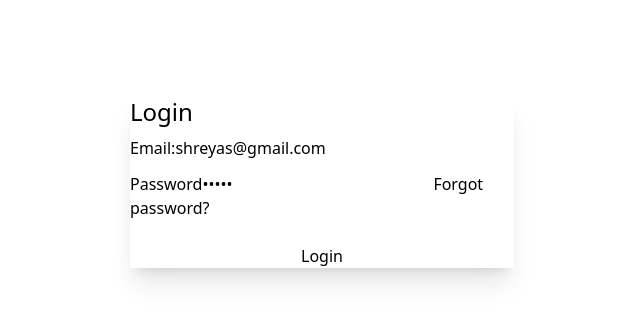
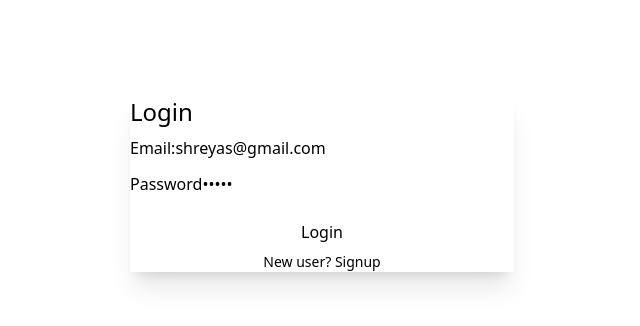
Before and after one commit to Shreyasdubeyy/MernPractice, a React (Vite) app in the folder Project/Frontend/: page /login in a window 1280 px wide. Shown: the top 326 px of the page, without its empty margins (318-958 px from the left). Built offline with nearby package versions, Linux system fonts and the light colour scheme.

Commit message:
Added a sign up page

```diff
--- a/Project/Frontend/src/components/Login.jsx
+++ b/Project/Frontend/src/components/Login.jsx
@@ -1,94 +1,186 @@
-import React from 'react'
-import {useState} from "react"
-import axios from "axios"
+import React, { useState } from 'react';
+import axios from 'axios';
 import { useDispatch } from 'react-redux';
-import { addUser } from "../utils/userSlice";
+import { addUser } from '../utils/userSlice';
 import { useNavigate } from 'react-router-dom';
 import { BASE_URL } from '../constants';
 
+const Login = () => {
+  const [mode, setMode] = useState("login");
 
+  const [firstName, setFirstName] = useState("");
+  const [age, setAge] = useState("");
 
-const Login = () => {
+  const [lastName, setLastName] = useState("");
+  const [email, setEmail] = useState("shreyas@gmail.com");
+  const [password, setPassword] = useState("12345");
 
-const [email,setEmail]=useState("shreyas@gmail.com");
-const [password,setPassword]=useState("12345");
+  const [errorMessage, setErrorMessage] = useState("");
 
-const[errorMessage,setErrorMessage]=useState("")
+  const dispatch = useDispatch();
+  const navigate = useNavigate();
 
-const dispatch=useDispatch()
-
-const navigate=useNavigate()
-
-const handleLogin=async()=>{
+  const handleLogin = async () => {
     try {
-    const res=await axios.post(
-      BASE_URL+"/login",
-    {
-      email,password
-    },{
-      withCredentials:true
-    })
-    console.log(res)
-    dispatch(addUser(res.data.user))
-    return navigate("/feed")
-
+      const res = await axios.post(
+        BASE_URL + "/login",
+        { email, password },
+        { withCredentials: true }
+      );
+      dispatch(addUser(res.data.user));
+      navigate("/feed");
 
     } catch (error) {
-    setErrorMessage(error?.response?.data)
-    console.log(error.message)
+      setErrorMessage(error?.response?.data);
     }
+  };
+
+  const handleSignup = async () => {
+    try {
+      const res = await axios.post(
+        BASE_URL + "/signUp",
+        { firstName, lastName, email, password,age},
+        { withCredentials: true }
+      );
+      dispatch(addUser(res.data.user));
+      navigate("/profile");
+
+    } catch (error) {
+      setErrorMessage(error?.response?.data);
     }
+  };
 
-
-  return  (
+  return (
     <div className="flex-grow flex justify-center bg-base-100 pt-24">
       <div className="card w-full max-w-sm shadow-xl bg-base-300">
         <div className="card-body">
+
           <h2 className="card-title justify-center text-2xl mb-2">
-            Login
+            {mode === "login" ? "Login" : "Signup"}
           </h2>
 
+
+          {mode === "login" && (
+            <>
               <div className="form-control">
-            <label className="label">
-              <span className="label-text">Email:</span>
-            </label>
+                <label className="label"><span className="label-text">Email:</span></label>
                 <input
                   type="email"
                   placeholder="email@example.com"
                   className="input input-bordered"
                   value={email}
-              onChange={(e)=>setEmail(e.target.value)}
+                  onChange={(e) => setEmail(e.target.value)}
                 />
               </div>
 
               <div className="form-control mt-3">
-            <label className="label">
-              <span className="label-text">Password</span>
-            </label>
+                <label className="label"><span className="label-text">Password</span></label>
                 <input
                   type="password"
                   placeholder="••••••••"
                   className="input input-bordered"
                   value={password}
-              onChange={(e)=>setPassword(e.target.value)}
+                  onChange={(e) => setPassword(e.target.value)}
                 />
-            <label className="label">
-              <a href="#" className="label-text-alt link link-hover">
-                Forgot password?
-              </a>
-            </label>
               </div>
+            </>
+          )}
+
+
+          {mode === "signup" && (
+            <>
+              <div className="form-control mt-3">
+                <label className="label"><span className="label-text">First Name</span></label>
+                <input
+                  type="text"
+                  className="input input-bordered"
+                  value={firstName}
+                  onChange={(e) => setFirstName(e.target.value)}
+                />
+              </div>
+
+              <div className="form-control mt-3">
+                <label className="label"><span className="label-text">Last Name</span></label>
+                <input
+                  type="text"
+                  className="input input-bordered"
+                  value={lastName}
+                  onChange={(e) => setLastName(e.target.value)}
+                />
+              </div>
+              <div className="form-control mt-3">
+                <label className="label"><span className="label-text">age</span></label>
+                <input
+                  type="text"
+                  className="input input-bordered"
+                  value={age}
+                  onChange={(e) => setAge(e.target.value)}
+                />
+              </div>
+              <div className="form-control mt-3">
+                <label className="label"><span className="label-text">Email</span></label>
+                <input
+                  type="email"
+                  className="input input-bordered"
+                  value={email}
+                  onChange={(e) => setEmail(e.target.value)}
+                />
+              </div>
+
+              <div className="form-control mt-3">
+                <label className="label"><span className="label-text">Password</span></label>
+                <input
+                  type="password"
+                  className="input input-bordered"
+                  value={password}
+                  onChange={(e) => setPassword(e.target.value)}
+                />
+              </div>
+            </>
+          )}
+
+          {/* ERROR */}
           <p className='text-red-500'>{errorMessage}</p>
-          <div className="form-control mt-5 flex justify-center ">
-           <button className="btn btn-primary w-20 mt-1 rounded-lg focus:outline-none focus:ring-2 focus:ring-primary focus:ring-offset-2"
-                   onClick={handleLogin}
+
+
+          <div className="form-control mt-5 flex justify-center">
+            <button
+              className="btn btn-primary w-20 mt-1"
+              onClick={mode === "login" ? handleLogin : handleSignup}
+            >
+              {mode === "login" ? "Login" : "Signup"}
+            </button>
+          </div>
+
+          {/* SWITCH MODE */}
+          <p className="text-center text-sm mt-2">
+            {mode === "login" ? (
+              <>
+                New user?{" "}
+                <span
+                  className="text-primary cursor-pointer"
+                  onClick={() => setMode("signup")}
+                >
+                  Signup
+                </span>
+              </>
+            ) : (
+              <>
+                Existing user?{" "}
+                <span
+                  className="text-primary cursor-pointer"
+                  onClick={() => setMode("login")}
                 >
                   Login
-            </button>
+                </span>
+              </>
+            )}
+          </p>
+
         </div>
       </div>
     </div>
-    </div>
-)}
+  );
+};
 
-export default Login
+export default Login;
--- a/Project/Frontend/src/components/Navbar.jsx
+++ b/Project/Frontend/src/components/Navbar.jsx
@@ -27,7 +27,7 @@ const Navbar = () => {
   return (
     <div className="navbar bg-base-300 shadow-sm">
       <div className="flex-1">
-        <a className="btn btn-ghost text-xl">GeekConnect</a>
+        <Link to="/feed" className="btn btn-ghost text-xl">GeekConnect</Link>
       </div>
 
       {user && (
```
Also changed, not shown: 1 other file (tests, documents, lock files or other folders). Lines whose indentation alone changed are shown as unchanged.
